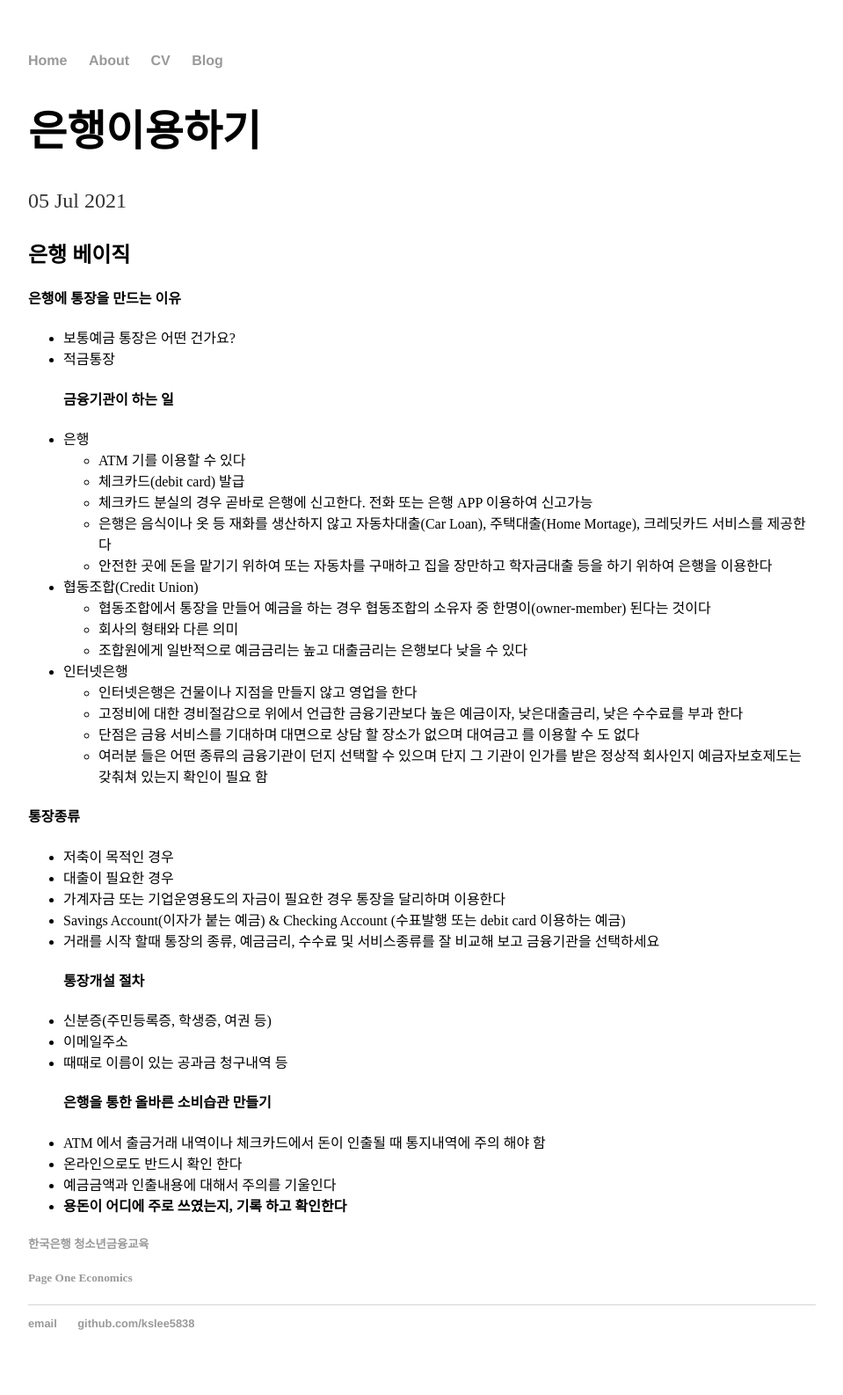
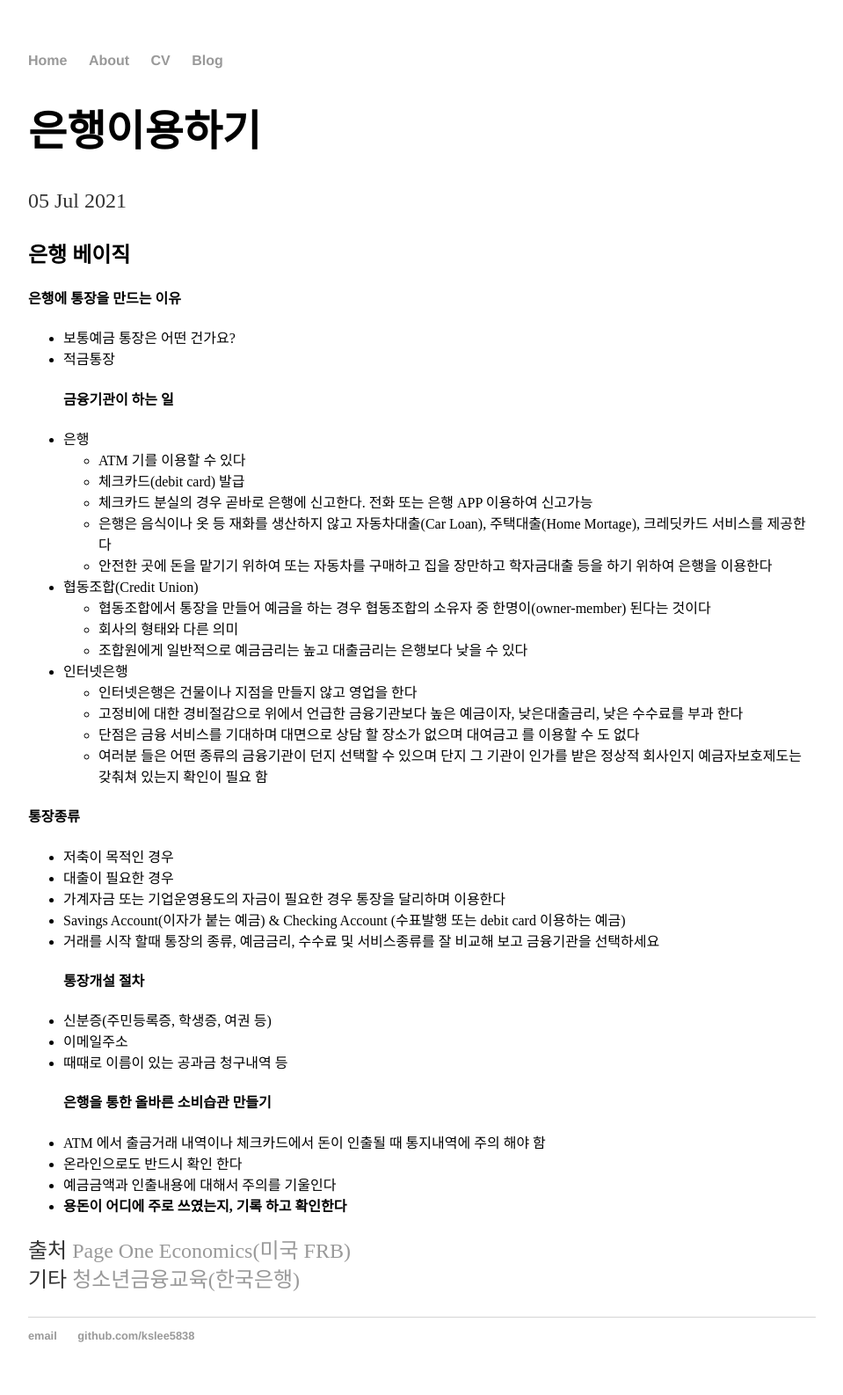
Before and after one commit to kslee5838/kslee5838.github.io, a Jekyll site: the page built from _posts/2021-07-05-하늘빛중학교.md, in a window 1280 px wide. Shown: the whole page at 88% size, without its empty margins (160-1119 px from the left). Built offline with Jekyll 4.4.1, drawn with Linux system fonts in a browser that asks for light colours; our own code applies the rules of GitHub Pages for plain Markdown files.

Commit message:
웹사이트수정

```diff
--- a/_posts/2021-07-05-하늘빛중학교.md
+++ b/_posts/2021-07-05-하늘빛중학교.md
@@ -39,5 +39,5 @@ date : 2021-07-05
 * 예금금액과 인출내용에 대해서 주의를 기울인다
 * **용돈이 어디에 주로 쓰였는지, 기록 하고 확인한다**
 
-##### [한국은행 청소년금융교육](http://www.bok.or.kr/portal/main/contents.do?menuNo=201040)
-##### [Page One Economics](https://research.stlouisfed.org/publications/page1-econ/2020/10/01/banking-basics)
+출처 [Page One Economics(미국 FRB)](https://research.stlouisfed.org/publications/page1-econ/2020/10/01/banking-basics)
+기타 [청소년금융교육(한국은행)](http://www.bok.or.kr/portal/main/contents.do?menuNo=201040)
```
